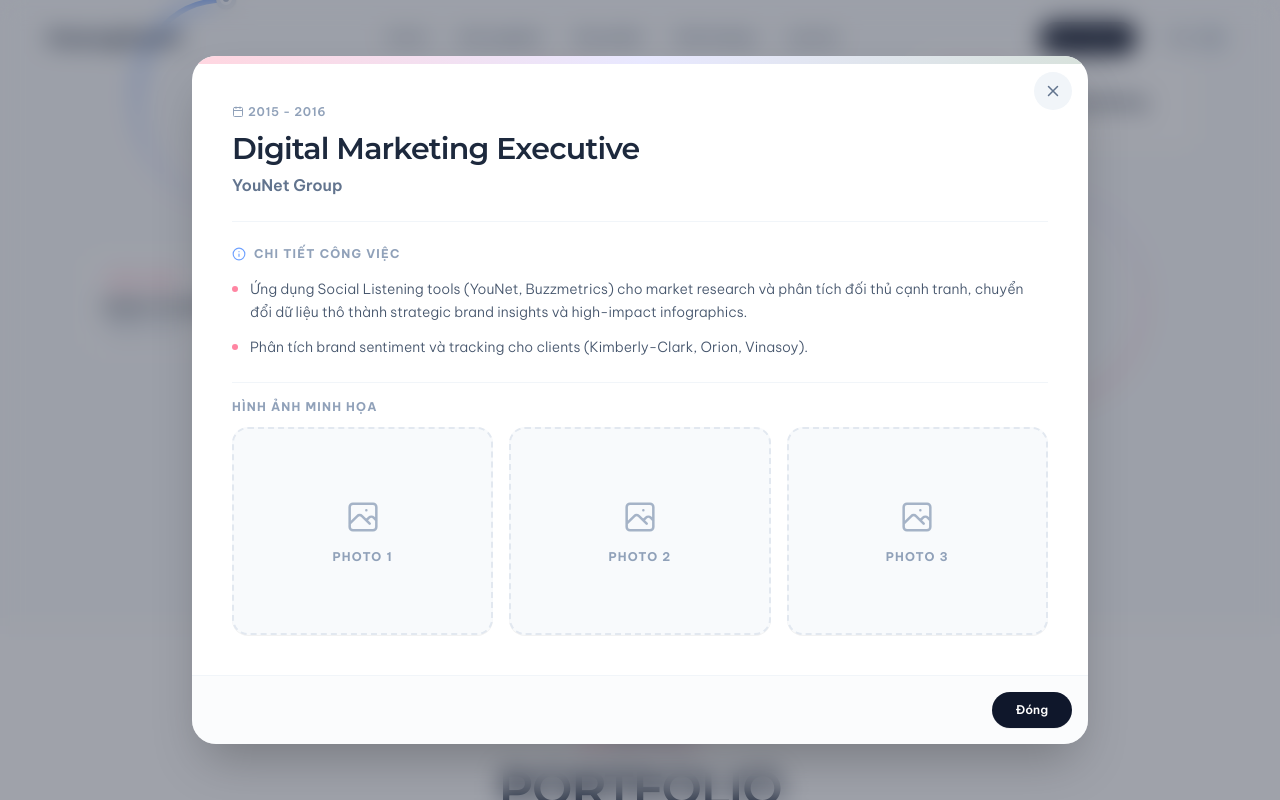
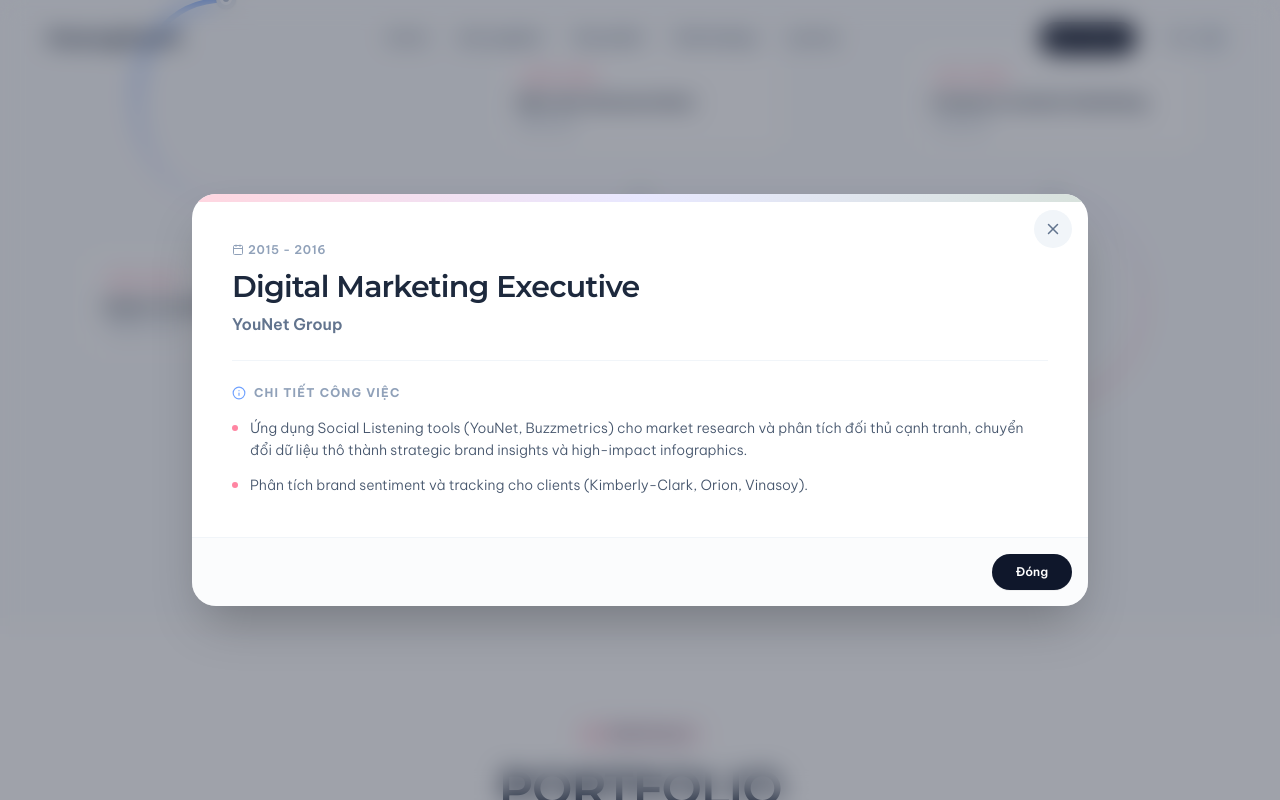
Before and after one commit to phoebevunguyen/oanhvu, a Next.js app: page / in a window 1280 px wide. Both pictures are taken after a click on the element 225 px from the left and 2263 px from the top of the page. Shown: the part 1863-2663 px from the top of the page. Built offline with nearby package versions, Linux system fonts and the light colour scheme.

Commit message:
Refactor Hero desktop single-line name layout, DetailModal square photo gallery cleanups, role normalization, and project rename

```diff
--- a/src/components/DetailModal.tsx
+++ b/src/components/DetailModal.tsx
@@ -166,25 +166,17 @@ export default function DetailModal({ isOpen, onClose, item }: DetailModalProps)
                 )}
               </div>
 
-              {/* 3 Image Gallery / Placeholders */}
+              {/* Image Gallery */}
+              {isProject(item) && item.photos && item.photos.length > 0 && (
                 <div className="pt-4 border-t border-slate-100">
-                {!isProject(item) && (
                   <h4 className="text-xs font-bold text-slate-400 uppercase tracking-widest mb-3">
-                    {t.portfolio.tabs.released === 'Phim đã phát hành' ? 'HÌNH ẢNH MINH HỌA' : 'GALLERY / PORTFOLIO IMAGES'}
+                    {t.portfolio.tabs.released === 'Phim đã phát hành' ? 'HÌNH ẢNH DỰ ÁN' : 'PROJECT IMAGES'}
                   </h4>
-                )}
-                <div className={`grid gap-4 ${isProject(item) ? 'grid-cols-2' : 'grid-cols-1 sm:grid-cols-3'}`}>
-                  {(isProject(item) ? [0, 1] : [0, 1, 2]).map((idx) => {
-                    const photo = isProject(item) && item.photos && item.photos[idx];
-                    if (photo) {
-                      return (
+                  <div className="grid grid-cols-2 gap-4">
+                    {item.photos.slice(0, 2).map((photo, idx) => (
                       <div
                         key={idx}
-                          className={`relative overflow-hidden shadow-2xs mx-auto bg-slate-50 border border-slate-100 ${
-                            isProject(item)
-                              ? 'w-full max-w-[240px] aspect-square rounded-none'
-                              : 'w-full aspect-video sm:aspect-square md:h-52 rounded-2xl'
-                          }`}
+                        className="relative overflow-hidden bg-slate-50 border border-slate-100 w-full max-w-[240px] aspect-square rounded-none mx-auto"
                       >
                         <img
                           src={photo}
@@ -192,33 +184,10 @@ export default function DetailModal({ isOpen, onClose, item }: DetailModalProps)
                           className="w-full h-full object-cover"
                         />
                       </div>
-                      );
-                    }
-                    return (
-                      <div
-                        key={idx}
-                        className={`bg-slate-50 border-2 border-dashed border-slate-200 flex flex-col items-center justify-center text-slate-300 hover:bg-slate-100/80 transition-colors shadow-2xs mx-auto ${
-                          isProject(item)
-                            ? 'w-full max-w-[240px] aspect-square rounded-none p-4'
-                            : 'w-full aspect-video sm:aspect-square md:h-52 rounded-2xl p-6'
-                        }`}
-                      >
-                        <svg
-                          className="text-slate-400/80 w-10 h-10 mb-3"
-                          fill="none"
-                          viewBox="0 0 24 24"
-                          stroke="currentColor"
-                        >
-                          <path strokeLinecap="round" strokeLinejoin="round" strokeWidth={1.5} d="M4 16l4.586-4.586a2 2 0 012.828 0L16 16m-2-2l1.586-1.586a2 2 0 012.828 0L20 14m-6-6h.01M6 20h12a2 2 0 002-2V6a2 2 0 00-2-2H6a2 2 0 00-2 2v12a2 2 0 002 2z" />
-                        </svg>
-                        <span className="uppercase tracking-widest font-bold text-slate-400 text-xs">
-                          Photo {idx + 1}
-                        </span>
-                      </div>
-                    );
-                  })}
+                    ))}
                   </div>
                 </div>
+              )}
 
               {/* Action Platform Links */}
               {isProject(item) && item.links && Object.keys(item.links).length > 0 && (
--- a/src/components/Hero.tsx
+++ b/src/components/Hero.tsx
@@ -17,13 +17,13 @@ export default function Hero() {
       <div className="max-w-7xl mx-auto px-6 md:px-12 w-full grid grid-cols-1 lg:grid-cols-12 gap-12 items-center">
         {/* Text Area */}
         <motion.div
-          className="lg:col-span-7 flex flex-col space-y-6 text-left"
+          className="lg:col-span-8 flex flex-col space-y-6 text-left"
           initial={{ opacity: 0, y: 30 }}
           animate={{ opacity: 1, y: 0 }}
           transition={{ duration: 0.8, ease: 'easeOut' }}
         >
           {/* Title */}
-          <h1 className="font-heading text-3xl sm:text-4xl md:text-5xl lg:text-[2.75rem] xl:text-6xl font-semibold tracking-tight text-slate-800 leading-[1.1]">
+          <h1 className="font-heading text-3xl sm:text-4xl md:text-5xl lg:text-[2.5rem] xl:text-[3.25rem] 2xl:text-[4rem] font-semibold tracking-tight text-slate-800 leading-[1.1]">
             <span className="block">{t.hero.title}</span>
           </h1>
 
@@ -62,12 +62,12 @@ export default function Hero() {
 
         {/* Profile Image Placeholder with Creative Borders */}
         <motion.div
-          className="lg:col-span-5 flex justify-center items-center"
+          className="lg:col-span-4 flex justify-center items-center"
           initial={{ opacity: 0, scale: 0.9 }}
           animate={{ opacity: 1, scale: 1 }}
           transition={{ duration: 0.8, delay: 0.2, ease: 'easeOut' }}
         >
-          <div className="relative w-80 h-80 sm:w-96 sm:h-96 md:w-[420px] md:h-[420px] lg:w-full lg:max-w-[380px] lg:aspect-square">
+          <div className="relative w-80 h-80 sm:w-96 sm:h-96 md:w-[420px] md:h-[420px] lg:w-full lg:max-w-[340px] lg:aspect-square">
             {/* Minimalist offset border frame */}
             <div className="absolute top-4 left-4 -inset-0 border border-slate-200/80 -z-10 animate-pulse duration-[5000ms]" />
 
--- a/src/data/data.ts
+++ b/src/data/data.ts
@@ -172,7 +172,7 @@ export const content: {
         company: 'Freelance',
         duration: '2025 - Hiện tại',
         details: [
-          'The Rebel 2 (Dòng Máu Anh Hùng 2) | Chánh Phương Film: giai đoạn phát triển kịch bản (pending)',
+          'Dòng Máu Anh Hùng 2 - Nhạn Trắng Cà Mau | Chánh Phương Film: giai đoạn phát triển kịch bản (pending)',
           'Án Mạng Núi Cấm | 89sGroup: giai đoạn hậu kỳ',
           'Linh Trạm – Bậc Thầy Giải Nghiệp | CangProduction: giai đoạn tiền kỳ'
         ],
@@ -183,7 +183,7 @@ export const content: {
         company: '89sGroup',
         duration: '2020 - 2025',
         details: [
-          'Thành công doanh thu phòng vé: Đồng biên kịch kịch bản các phim điện ảnh đạt doanh thu phòng vé cao tại Việt Nam: Siêu Lừa Gặp Siêu Lầy (121 tỷ VNĐ) và Quỷ Cẩu (108 tỷ VNĐ).',
+          'Thành công doanh thu phòng vé: Biên kịch các phim điện ảnh đạt doanh thu phòng vé cao tại Việt Nam: Siêu Lừa Gặp Siêu Lầy (121 tỷ VNĐ) và Quỷ Cẩu (108 tỷ VNĐ).',
           'Lập kế hoạch chiến lược & Phát triển Concept: Phối hợp với đội ngũ Marketing và Design để xây dựng visual concept, kế hoạch nội dung sáng tạo và kịch bản truyền thông, đảm bảo đồng nhất với linh hồn thương hiệu cốt lõi và mục tiêu thương mại của bộ phim.',
           'Định vị Thương hiệu Tài năng: Xây dựng và duy trì nhận diện thương hiệu nhất quán cho Đạo diễn Võ Thanh Hòa và Talent Team trên nhiều nền tảng, tăng cường vị thế trong ngành và mức độ tương tác của khán giả.'
         ],
@@ -520,7 +520,7 @@ export const content: {
         company: 'Freelance',
         duration: '2025 - Present',
         details: [
-          'The Rebel 2 (Dong Mau Anh Hung 2) | Chánh Phương Film: in development stage (pending)',
+          'The Rebel 2 | Chánh Phương Film: in development stage (pending)',
           'An Mang Nui Cam | 89sGroup: in post-production stage',
           'Linh Tram – Bac Thay Giai Nghiep | CangProduction: in pre-production Stage'
         ],
@@ -531,7 +531,7 @@ export const content: {
         company: '89sGroup',
         duration: '2020 - 2025',
         details: [
-          'Box Office Success: Co-wrote scripts for feature films achieving high Vietnam box office revenue: Hustler vs Scammer (Sieu Lua Gap Sieu Lay) - 121B VND and Crimson Snout (Quy Cau) - 108B VND.',
+          'Box Office Success: Screenwriter for feature films achieving high Vietnam box office revenue: Hustler vs Scammer (Sieu Lua Gap Sieu Lay) - 121B VND and Crimson Snout (Quy Cau) - 108B VND.',
           'Strategic Planning & Concept Development: Collaborated with Marketing and Design teams to build visual concepts, creative content plan and communication scripts, ensuring alignment with the film\'s core brand soul and commercial objectives.',
           'Talent Branding: Defined and maintained consistent brand identities for Director Vo Thanh Hoa and the Talent Team across multiple platforms, significantly increasing industry positioning and audience engagement.'
         ],
```
Lines whose indentation alone changed are shown as unchanged.
